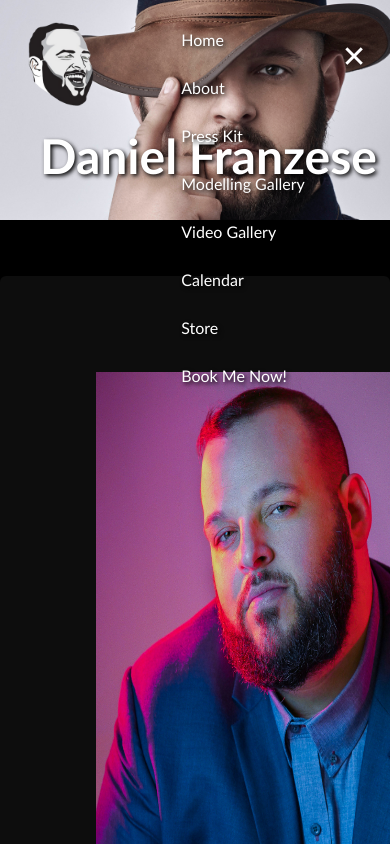
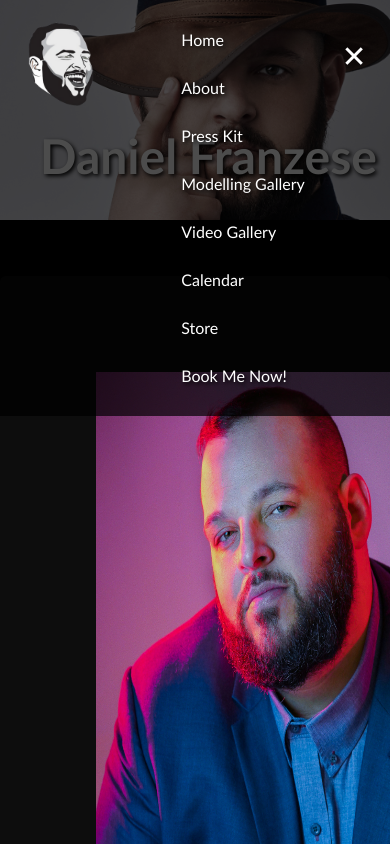
Before and after one commit to Earle-Poole/danFran, a Next.js app: page / in a window 390 px wide. Both pictures are taken after a click on the button 354 px from the left and 55 px from the top of the page. Built offline with nearby package versions, Linux system fonts and the light colour scheme.

Commit message:
Hoisted state from Hamburger Navigation into Header. Added background for expanded navigation. Handled clearing state when leaving mobile.

```diff
--- a/components/molecule/Navigation/Navigation.Hamburger.tsx
+++ b/components/molecule/Navigation/Navigation.Hamburger.tsx
@@ -1,10 +1,16 @@
 import Menu from '@/components/atoms/Icons/Menu'
-import { useState } from 'react'
+import { Dispatch, FC, SetStateAction, useState } from 'react'
 import Navigation from './Navigation'
 
-const HamburgerNavigation = () => {
-  const [hamNavOpen, setHamNavOpen] = useState(false)
+interface HamburgerNavigationProps {
+  hamNavOpen: boolean
+  setHamNavOpen: Dispatch<SetStateAction<boolean>>
+}
 
+const HamburgerNavigation: FC<HamburgerNavigationProps> = ({
+  hamNavOpen,
+  setHamNavOpen,
+}) => {
   const handleToggle = () => {
     setHamNavOpen((prev) => !prev)
   }
--- a/components/molecule/Navigation/Navigation.tsx
+++ b/components/molecule/Navigation/Navigation.tsx
@@ -3,7 +3,7 @@ import { navList } from 'lib/constants'
 
 const Navigation = () => {
   return (
-    <nav className='flex justify-items-center mx-auto items-stretch flex-col text-md  md:flex-row md:justify-end md:flex-wrap md:w-full lg:text-xl md:text-lg'>
+    <nav className='flex justify-items-center mx-auto items-stretch flex-col text-md  md:flex-row md:justify-end md:flex-wrap md:w-full lg:text-xl md:text-lg md:bg-transparent'>
       {navList.map((navItem) => {
         return <NavItem key={navItem.href} {...navItem} />
       })}
--- a/components/organisms/Header/Header.tsx
+++ b/components/organisms/Header/Header.tsx
@@ -5,6 +5,7 @@ import classNames from 'classnames'
 import { breakpoints } from 'lib/constants'
 import { useMediaQuery, useScrollPosition } from 'lib/hooks'
 import { isClient } from 'lib/toolbox'
+import { useEffect, useState } from 'react'
 
 const Header = () => {
   const isMobile = useMediaQuery(breakpoints.sm)
@@ -12,14 +13,32 @@ const Header = () => {
     isClient ? document.getElementById('layout-body') : null
   )
 
+  const [hamNavOpen, setHamNavOpen] = useState(false)
+
+  useEffect(() => {
+    if (hamNavOpen && !isMobile) {
+      setHamNavOpen(false)
+    }
+  }, [hamNavOpen, isMobile])
+
   return (
     <div
       className={classNames(
         'bg-black flex md:items-center text-shadow md:justify-between absolute top-0 right-0 left-0 p-4 md:h-26 transition duration-300 z-20',
-        layoutBodyScrollPosition > 0 ? 'bg-opacity-70' : 'bg-opacity-0'
-      )}>
+        layoutBodyScrollPosition > 0 || hamNavOpen
+          ? 'bg-opacity-70'
+          : 'bg-opacity-0'
+      )}
+    >
       <Logo />
-      {isMobile ? <HamburgerNavigation /> : <Navigation />}
+      {isMobile ? (
+        <HamburgerNavigation
+          hamNavOpen={hamNavOpen}
+          setHamNavOpen={setHamNavOpen}
+        />
+      ) : (
+        <Navigation />
+      )}
     </div>
   )
 }
```
